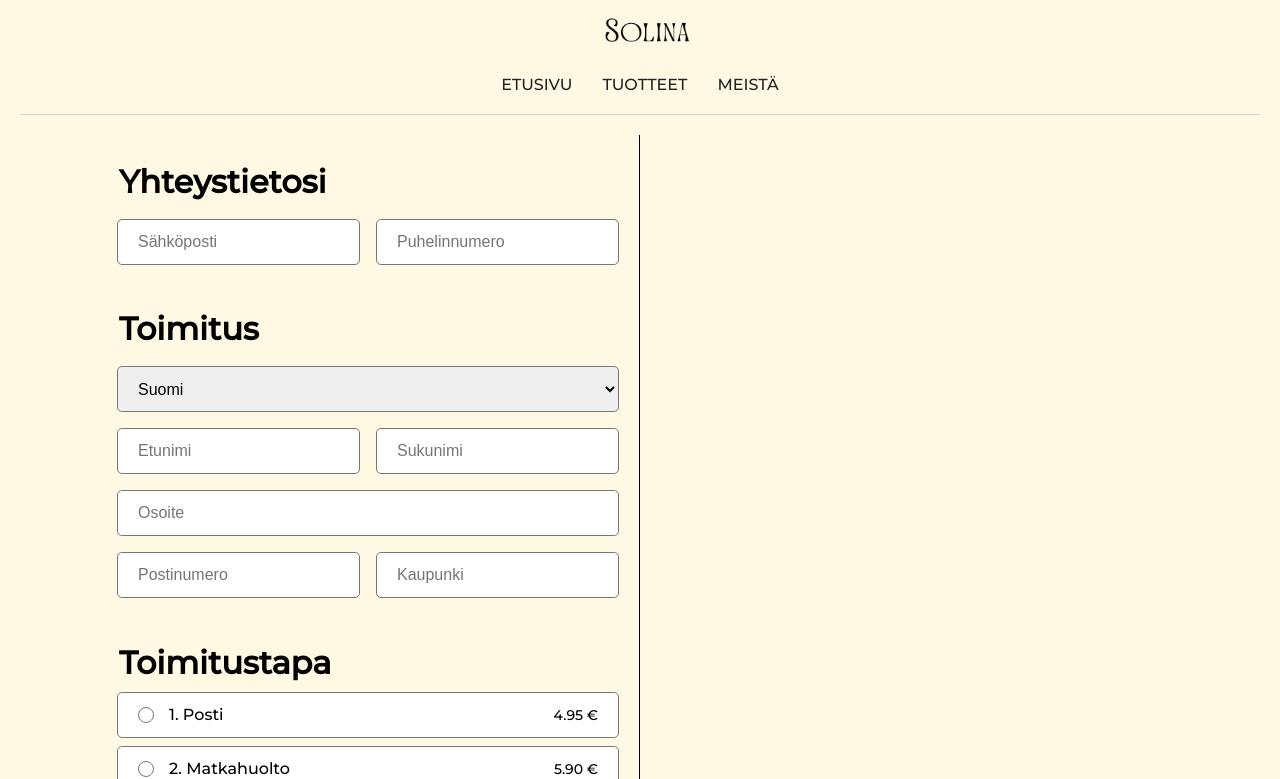
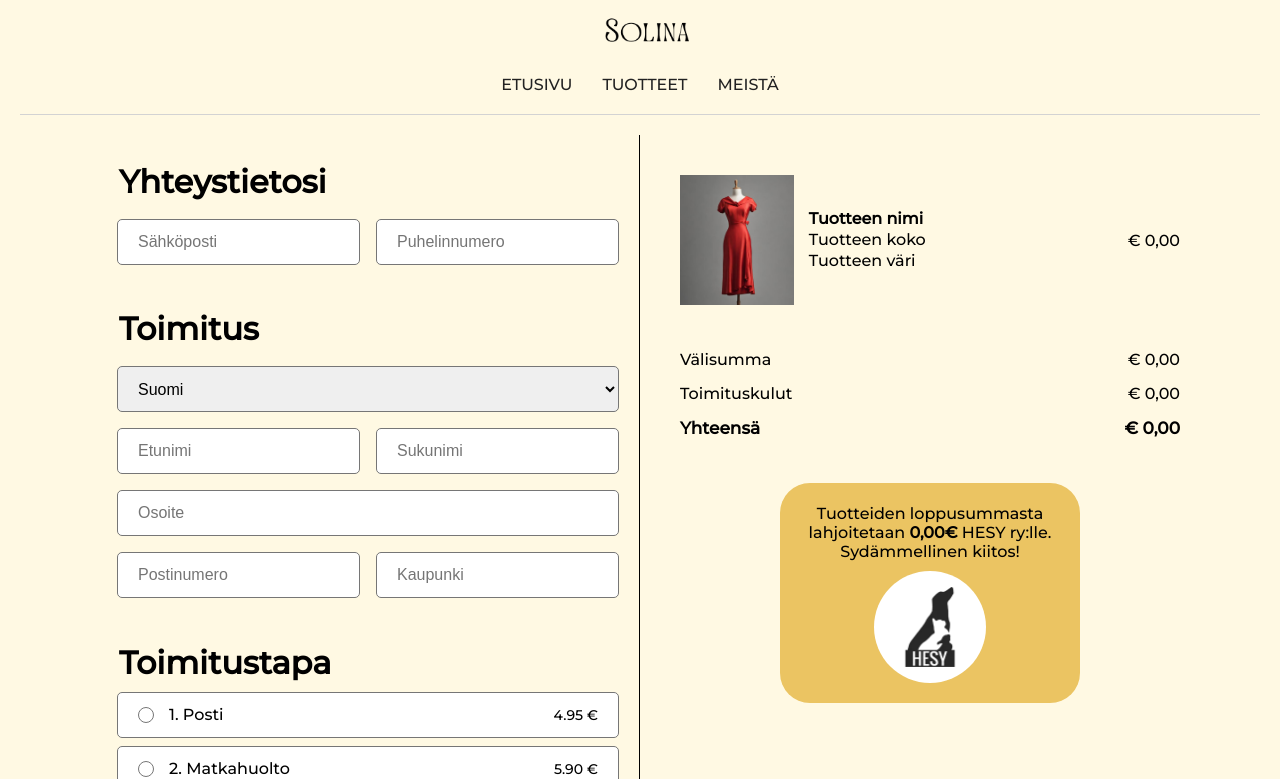
Before and after one commit to Oonuliina/solinavintage, a React (Create React App) app in the folder solinavintage/: page /kassa in a window 1280 px wide. Shown: the part 401-1180 px from the top of the page. Built offline with nearby package versions, Linux system fonts and the light colour scheme; a web font is replaced by a local one.

Commit message:
Design for checkout and responsiveness

```diff
--- a/solinavintage/src/components/Footer.jsx
+++ b/solinavintage/src/components/Footer.jsx
@@ -32,7 +32,6 @@ const FooterSeparator = styled.hr`
 const FooterInfo = styled.div`
   display: flex;
   padding-bottom: 30px;
-  margin: 0px 300px 0px 300px;
 
   @media only screen and (max-width: 380px) {
     display: flex;
--- a/solinavintage/src/components/Header.jsx
+++ b/solinavintage/src/components/Header.jsx
@@ -13,7 +13,7 @@ import { mobile } from "../responsive";
 import Burger from "./Burger";
 
 const Container = styled.div`
-  width: 100%;
+  width: 100vw;
 `;
 const UpperNavigation = styled.div`
   position: relative;
--- a/solinavintage/src/pages/Kassa.jsx
+++ b/solinavintage/src/pages/Kassa.jsx
@@ -1,17 +1,20 @@
-import React from 'react'
+import React from "react";
 import styled from "styled-components";
-import Header from '../components/Header'
-import Footer from '../components/Footer'
-import { CreditCard } from '@phosphor-icons/react';
-import paytrailMini from "../assets/paytrailMini.png"
-import Announcement from '../components/Announcement';
-
+import Header from "../components/Header";
+import Footer from "../components/Footer";
+import { CreditCard } from "@phosphor-icons/react";
+import paytrailMini from "../assets/paytrailMini.png";
+import Announcement from "../components/Announcement";
+import hesyLogo from "../assets/Responsibility/hesy_logo.webp";
+import redDress from "../assets/dresses/red_silky_dress.JPG";
+import { large } from "../responsive";
 
 const Kassa = () => {
   return (
     <Container>
       <Announcement />
       <Header />
+      <Wrapper>
         <FormContainer>
           <PaymentForm>
             {/*  <InfoSection> */}
@@ -21,7 +24,7 @@ const Kassa = () => {
             {/*        <Inputs> */}
             <InputsContainer>
               <InputContainer>
-                <Input type="email"  placeholder="Sähköposti" />
+                <Input type="email" placeholder="Sähköposti" />
                 <Input type="tel" placeholder="Puhelinnumero" />
               </InputContainer>
             </InputsContainer>
@@ -33,10 +36,12 @@ const Kassa = () => {
               <FormHeader for="contact">Toimitus</FormHeader>
             </HeaderContainer>
             {/*  <Inputs> */}
-     <      InputsContainer>
+            <InputsContainer>
               <InputContainer>
                 <Select>
-                  <Option value="Suomi" selected>Suomi</Option>
+                  <Option value="Suomi" selected>
+                    Suomi
+                  </Option>
                 </Select>
               </InputContainer>
               <InputContainer>
@@ -69,7 +74,9 @@ const Kassa = () => {
               <RadioInputContainer>
                 {/*      <Wrapper> */}
                 <RadioInput type="radio" id="matkahuolto" name="toimitus" />
-                <DeliverTypeLabel htmlFor="matkahuolto">2. Matkahuolto</DeliverTypeLabel>
+                <DeliverTypeLabel htmlFor="matkahuolto">
+                  2. Matkahuolto
+                </DeliverTypeLabel>
                 <DeliverFee>5.90 €</DeliverFee>
                 {/*    </Wrapper> */}
               </RadioInputContainer>
@@ -84,7 +91,9 @@ const Kassa = () => {
               <RadioInputContainer>
                 {/* <Wrapper> */}
                 <RadioInput type="radio" id="kortti" name="maksutapa" />
-                <DeliverTypeLabel htmlFor="kortti">Korttimaksu</DeliverTypeLabel>
+                <DeliverTypeLabel htmlFor="kortti">
+                  Korttimaksu
+                </DeliverTypeLabel>
                 <IconContainer>
                   <CreditCard size={25} weight="light" />
                 </IconContainer>
@@ -93,14 +102,18 @@ const Kassa = () => {
               <RadioInputContainer>
                 {/*    <Wrapper> */}
                 <RadioInput type="radio" id="verkkopankki" name="maksutapa" />
-                <DeliverTypeLabel htmlFor="verkkopankki">Verkkopankki</DeliverTypeLabel>
+                <DeliverTypeLabel htmlFor="verkkopankki">
+                  Verkkopankki
+                </DeliverTypeLabel>
                 <LogoImage src={paytrailMini} alt="" />
                 {/* </Wrapper> */}
               </RadioInputContainer>
               <RadioInputContainer>
                 {/* <Wrapper> */}
                 <RadioInput type="radio" id="mobilepay" name="maksutapa" />
-                <DeliverTypeLabel htmlFor="mobilepay">MobilePay</DeliverTypeLabel>
+                <DeliverTypeLabel htmlFor="mobilepay">
+                  MobilePay
+                </DeliverTypeLabel>
                 {/* </Wrapper> */}
               </RadioInputContainer>
               <RadioInputContainer>
@@ -130,35 +143,83 @@ const Kassa = () => {
           <Input type="text" placeholder="Nimi kortissa" />
 
           <Submit>Maksa</Submit> */}
+        <SummaryContainer>
+          <SummaryItems>
+            <SummaryTop>
+              <ProductContainer>
+                <ProductImage src={redDress} />
+                <ProductTextContainer>
+                  <ProductTexts>
+                    <ProductText type="name">
+                      Tuotteen nimi
+                    </ProductText>
+                    <ProductText>Tuotteen koko</ProductText>
+                    <ProductText>Tuotteen väri</ProductText>
+                  </ProductTexts>
+                </ProductTextContainer>
+                <ProductPrice>€ 0,00</ProductPrice>
+              </ProductContainer>
+            </SummaryTop>
+            <SummaryCenter>
+              <SummaryTextsContainer>
+                <SummaryText>
+                  Välisumma<SummaryPrice>€ 0,00</SummaryPrice>
+                </SummaryText>
+                <SummaryText>
+                  Toimituskulut<SummaryPrice>€ 0,00</SummaryPrice>
+                </SummaryText>
+                <SummaryText type="total">
+                  Yhteensä
+                  <SummaryPrice>
+                    € 0,00
+                  </SummaryPrice>
+                </SummaryText>
+              </SummaryTextsContainer>
+            </SummaryCenter>
+            <SummaryBottom>
+              <HesyContainer>
+                <HesyText>
+                  Tuotteiden loppusummasta lahjoitetaan{" "}
+                  <HesyDonation>
+                    <b>0,00€</b>
+                  </HesyDonation>{" "}
+                  HESY ry:lle. Sydämmellinen kiitos!
+                </HesyText>
+                <Circle>
+                  <HesyLogo src={hesyLogo}></HesyLogo>
+                </Circle>
+              </HesyContainer>
+            </SummaryBottom>
+          </SummaryItems>
+        </SummaryContainer>
+      </Wrapper>
       <Footer />
     </Container>
-  )
-}
-
+  );
+};
 
 const Container = styled.div`
   width: 100%;
 `;
+const Wrapper = styled.div`
+  display: flex;
+
+    ${large({ flexDirection: "column", width: "100%", alignItems: "center", justifyContent: "center"})}
+`;
 
 const FormContainer = styled.div`
+  flex: 1;
   width: 50%;
-  display:flex;
+  display: flex;
   justify-content: flex-end;
   padding-top: 20px;
 
-  @media(max-width: 1100px) {
-    display: block;
-
-  }
+  ${large({ display: "block" ,width: "95vw",alignItems: "center", justifyContent: "center"})}
 `;
-
 const PaymentForm = styled.form`
   border-right: 1px solid black;
-  height: 1200px;
 
-  @media(max-width: 1100px) {
-    border: none;
-  }
+  ${large({ border: "none", width: "95vw",alignItems: "center", justifyContent: "center"})}
 `;
 
 /* const InfoSection= styled.section`
@@ -166,7 +227,7 @@ const PaymentForm = styled.form`
  */
 const HeaderContainer = styled.div`
   justify-content: center;
-  display:flex;
+  display: flex;
 `;
 
 const FormHeader = styled.h2`
@@ -174,7 +235,7 @@ const FormHeader = styled.h2`
   width: 500px;
   margin-bottom: 0%;
 
-  @media(max-width: 1100px) {
+  @media (max-width: 1100px) {
     margin-left: 15px;
   }
 `;
@@ -188,12 +249,10 @@ text-align:center;
 
 const InputsContainer = styled.div`
   margin: 10px 10px 10px 10px;
-
 `;
 
 const InputContainer = styled.div`
   align-items: center;
-
 `;
 
 const Input = styled.input`
@@ -205,9 +264,10 @@ const Input = styled.input`
   font-size: 16px;
   border: solid 1px rgb(118, 118, 118);
 
-  @media(max-width: 1100px) {
+  @media (max-width: 1100px) {
     width: 400px;
   }
+  ${large({ width: "85%"})}
 `;
 
 const Select = styled.select`
@@ -218,9 +278,10 @@ const Select = styled.select`
   border-radius: 5px;
   font-size: 16px;
 
-  @media(max-width: 1100px) {
+  @media (max-width: 1100px) {
     width: 441px;
   }
+  ${large({ width: "95vw"})}
 `;
 
 const LongInput = styled.input`
@@ -232,13 +293,13 @@ const LongInput = styled.input`
   font-size: 16px;
   border: solid 1px rgb(118, 118, 118);
 
-  @media(max-width: 1100px) {
+  @media (max-width: 1100px) {
     width: 400px;
   }
+  ${large({ width: "95vw"})}
 `;
 
-const Option = styled.option`
-`;
+const Option = styled.option``;
 /*
 const Wrapper = styled.div`
 `; */
@@ -257,17 +318,15 @@ background-color: white;
   border: solid 1px rgb(118, 118, 118);
   display: flex;
 
-
-@media(max-width: 1100px) {
-  width:400px;
+  @media (max-width: 1100px) {
+    width: 400px;
   }
-
+  ${large({ width: "90vw"})}
 `;
 
 const RadioInput = styled.input`
   width: 16px;
   margin: 0%;
-
 `;
 const DeliverTypeLabel = styled.label`
   font-size: 16px;
@@ -285,7 +344,6 @@ const DeliverFee = styled.p`
   align-items: center;
   margin: 0%;
   margin-left: auto;
-
 `;
 
 const IconContainer = styled.div`
@@ -307,16 +365,112 @@ const Submit = styled.input`
   height: 40px;
   border-radius: 30px;
   background-color: black;
-    color: #FFF9E3;
+  color: #fff9e3;
   margin: 20px 20px 20px 20px;
   font-size: 16px;
 
-    @media(max-width: 1100px) {
-      width:440px;
+  @media (max-width: 1100px) {
+    width: 440px;
   }
-
-
+  ${large({ width: "90vw"})}
 `;
 
+const SummaryContainer = styled.div`
+  flex: 1;
+  display: flex;
+  padding-top: 20px;
+  width: 50%;
+  justify-content: flex-start;
 
-export default Kassa
+  ${large({ width: "100%", alignItems: "center", justifyContent: "center"})}
+`;
+const SummaryItems = styled.div`
+  display: flex;
+  width: 500px;
+  margin: 20px;
+  padding: 20px;
+  flex-direction: column;
+`;
+const SummaryTop = styled.div`
+  margin-bottom: 30px;
+`;
+const ProductContainer = styled.div`
+  display: flex;
+  margin-bottom: 15px;
+`;
+const ProductImage = styled.img`
+  flex: 1;
+  height: 130px;
+`;
+const ProductTextContainer = styled.div`
+  flex: 3;
+  display: flex;
+  align-items: center;
+`;
+const ProductTexts = styled.div`
+  display: flex;
+  flex-direction: column;
+  padding-left: 15px;
+`;
+const ProductText = styled.span`
+  padding-bottom: 2px;
+  font-weight: ${props=>props.type === "name" && "600"};
+`;
+const ProductPrice = styled.span`
+  flex: 1;
+  display: flex;
+  align-items: center;
+  justify-content: flex-end;
+`;
+const SummaryCenter = styled.div`
+  margin-bottom: 30px;
+`;
+const SummaryTextsContainer = styled.div`
+  display: flex;
+  flex-direction: column;
+`;
+const SummaryText = styled.span`
+  display: flex;
+  justify-content: space-between;
+  padding-bottom: 15px;
+  font-weight: ${props=>props.type === "total" && "600"};
+  font-size: ${props=>props.type === "total" && "17px"};
+`;
+const SummaryPrice = styled.span``;
+
+const SummaryBottom = styled.div`
+  display: flex;
+  align-items: center;
+  justify-content: center;
+`;
+const HesyContainer = styled.div`
+  display: flex;
+  height: 220px;
+  width: 300px;
+  flex-direction: column;
+  background-color: #ebc462;
+  align-items: center;
+  justify-content: center;
+  border-radius: 30px;
+`;
+const HesyText = styled.span`
+  text-align: center;
+  margin-bottom: 10px;
+`;
+const HesyDonation = styled.span``;
+const Circle = styled.div`
+  display: flex;
+  align-items: center;
+  justify-content: center;
+  background-color: white;
+  border-radius: 50%;
+  height: 7rem;
+  width: 7rem;
+  position: relative;
+`;
+const HesyLogo = styled.img`
+  height: 5rem;
+  width: 5rem;
+`;
+
+export default Kassa;
--- a/solinavintage/src/responsive.js
+++ b/solinavintage/src/responsive.js
@@ -16,3 +16,11 @@ export const tablet = (props) =>{
     }
     `;
 };
+export const large = (props) =>{
+
+    return css`
+    @media only screen and (max-width: 1000px) {
+        ${props}
+    }
+    `;
+};
```
Also changed, not shown: solinavintage/src/pages/Tuotteet.jsx (+7 -18 lines). Lines whose indentation alone changed are shown as unchanged.
